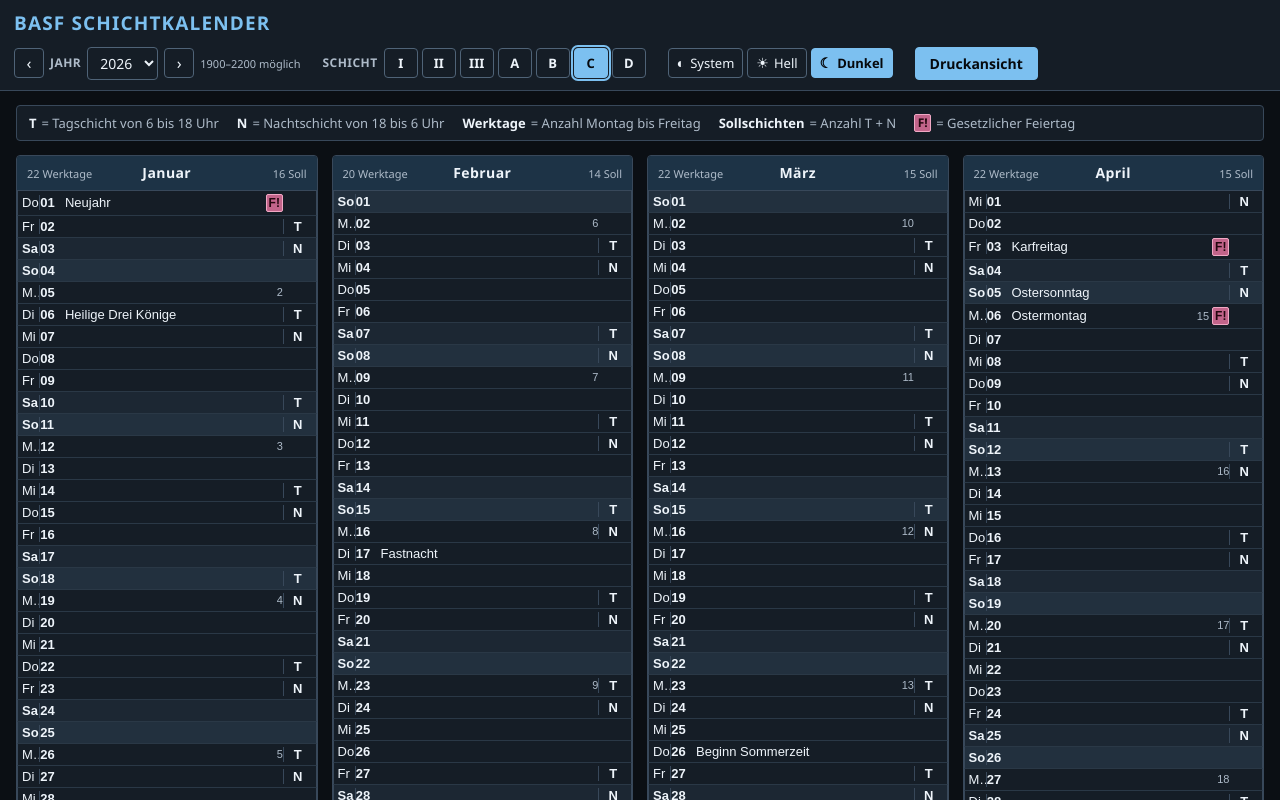
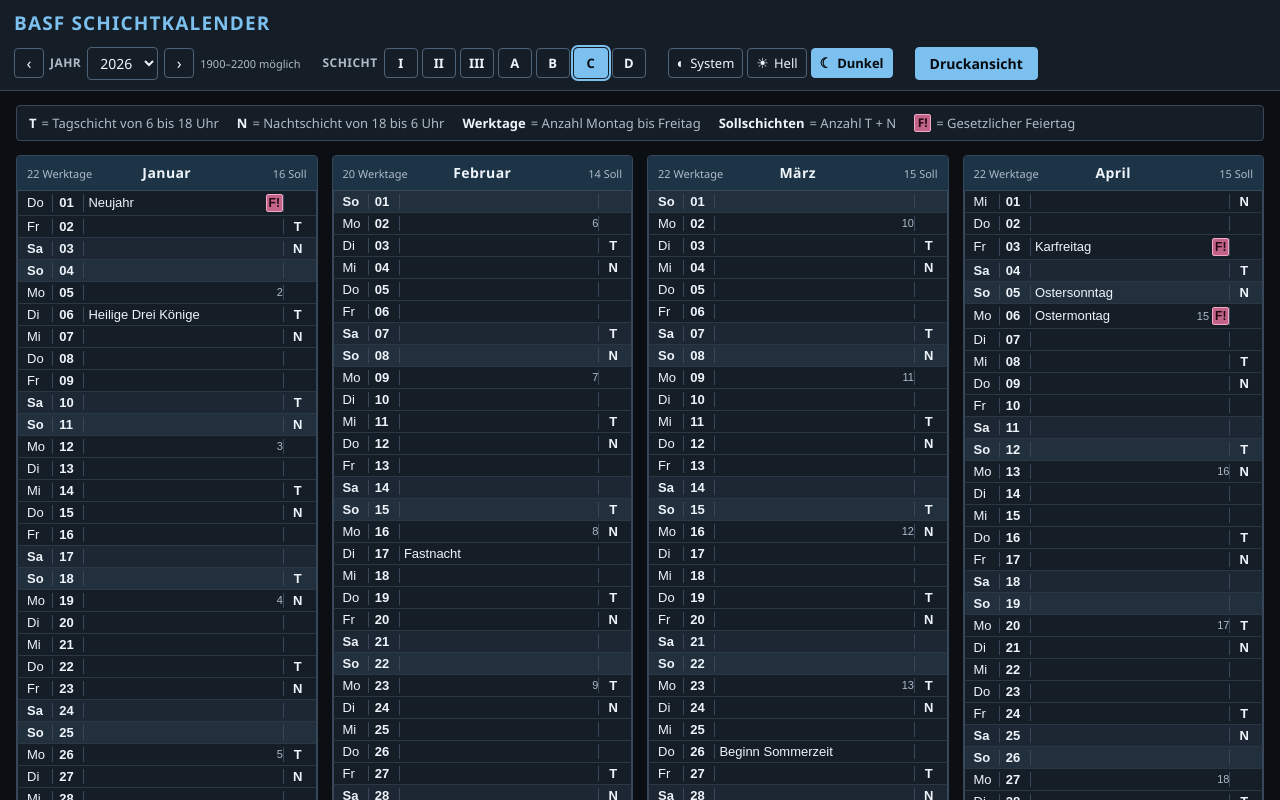
Before and after one commit to abeckz/html---Schichtkalender, a React (Vite) app: page / in a window 1280 px wide. Shown: the top 800 px of the page. Built offline with nearby package versions, Linux system fonts and the light colour scheme.

Commit message:
Style III

```diff
--- a/src/print/print.css
+++ b/src/print/print.css
@@ -194,21 +194,39 @@
  * Tageszeile wiederholt werden und über den gesamten Monat als eine einzige
  * Linie erscheinen:
  * - ein Strich zwischen Wochentag und Tagesnummer,
+ * - ein Strich rechts neben der Tagesnummer,
  * - ein Strich links von der Schichtspalte T/N.
  * Die KW-/F!-Spalte bleibt bewusst strichfrei.
+ *
+ * Damit die Linie wirklich durchgehend wirkt (und nicht nur so hoch wie der
+ * Text), streckt sich die Zelle über die volle Zeilenhöhe (`align-self:
+ * stretch`) und zentriert ihren Inhalt selbst. Die Zeile selbst bleibt bei
+ * `align-items: center`, alle strichfreien Spalten bleiben also wie bisher.
  */
 .print-row > .print-col-wo {
-  padding-left: 0.15mm;
-  padding-right: 0;
+  align-self: stretch;
+  display: flex;
+  align-items: center;
+  justify-content: center;
+  padding: 0 0.15mm;
   border-right: 0.25pt solid #c8ccd1;
 }
 
 .print-row > .print-col-datum {
-  padding-left: 0.2mm;
+  align-self: stretch;
+  display: flex;
+  align-items: center;
+  justify-content: center;
+  padding: 0 0.2mm;
+  border-right: 0.25pt solid #c8ccd1;
 }
 
 /* Ein einziger durchgehender Strich links von T/N - rechts ohne Linie. */
 .print-row > .print-col-schicht {
+  align-self: stretch;
+  display: flex;
+  align-items: center;
+  justify-content: center;
   border-left: 0.25pt solid #c8ccd1;
 }
 
@@ -246,6 +264,11 @@
  * von der logischen Zeilenzahl ab (siehe `utils/textFit.ts`): eine Zeile
  * groß, zwei Zeilen mittel, drei Zeilen klein. Termin- und Feiertagsnamen
  * (ohne Beschriftung) bleiben einzeilig in der Standardgröße.
+ *
+ * `white-space: pre-line` sorgt dafür, dass die im Eingabefeld gesetzten
+ * harten Zeilenumbrüche (`\n`) auch im Druck als Zeilenumbrüche erscheinen.
+ * Mit `normal` würden sie zu Leerzeichen zusammengezogen und die drei
+ * eingegebenen Zeilen erschienen innerhalb der Zelle nebeneinander.
  */
 .print-row > .print-col-info.label-lines-1,
 .print-row > .print-col-info.label-lines-2,
@@ -254,8 +277,9 @@
   -webkit-box-orient: vertical;
   -webkit-line-clamp: 3;
   line-clamp: 3;
-  white-space: normal;
+  white-space: pre-line;
   overflow: hidden;
+  overflow-wrap: anywhere;
   text-overflow: clip;
 }
 
--- a/src/styles.css
+++ b/src/styles.css
@@ -407,7 +407,7 @@
  */
 .day-row {
   display: grid;
-  grid-template-columns: 1.4em 1.6em minmax(0, 1fr) 3.2em 2.2em;
+  grid-template-columns: 2.4em 2.4em minmax(0, 1fr) 3.2em 2.2em;
   align-items: center;
   gap: 0;
   width: 100%;
@@ -475,21 +475,38 @@
  * Tageszeile wiederholt werden und über den gesamten Monat als eine einzige
  * Linie erscheinen:
  * - ein Strich zwischen Wochentag und Tagesnummer,
+ * - ein Strich rechts neben der Tagesnummer,
  * - ein Strich links von der Schichtspalte T/N.
  * Die KW-/F!-Spalte bleibt bewusst strichfrei.
+ *
+ * Damit die Linie wirklich durchgehend wirkt (und nicht nur so hoch wie der
+ * Text), streckt sich die Zelle über die volle Zeilenhöhe (`align-self:
+ * stretch`) und zentriert ihren Inhalt selbst. Die Zeile selbst bleibt bei
+ * `align-items: center`, alle strichfreien Spalten bleiben also wie bisher.
  */
 .cell-weekday {
-  padding-right: 0;
+  align-self: stretch;
+  display: flex;
+  align-items: center;
+  padding: 0 5px;
   border-right: 1px solid var(--color-border);
 }
 
 .cell-day {
-  padding-left: 0;
+  align-self: stretch;
+  display: flex;
+  align-items: center;
+  padding: 0 6px;
   font-weight: 600;
+  border-right: 1px solid var(--color-border);
 }
 
 /* Ein einziger durchgehender Strich links von T/N - rechts ohne Linie. */
 .cell-shift {
+  align-self: stretch;
+  display: flex;
+  align-items: center;
+  justify-content: center;
   border-left: 1px solid var(--color-border);
 }
 
@@ -505,6 +522,11 @@
  * Mehrzeilige Beschriftung: höchstens drei Zeilen. Die Schriftgröße hängt
  * von der logischen Zeilenzahl ab (siehe `utils/textFit.ts`): eine Zeile
  * groß, zwei Zeilen mittel, drei Zeilen klein.
+ *
+ * `white-space: pre-line` sorgt dafür, dass die im Eingabefeld gesetzten
+ * harten Zeilenumbrüche (`\n`) auch tatsächlich als Zeilenumbrüche erscheinen.
+ * Mit `normal` würden sie zu Leerzeichen zusammengezogen und die drei
+ * eingegebenen Zeilen erschienen innerhalb der Zelle nebeneinander.
  */
 .cell-information.label-lines-1,
 .cell-information.label-lines-2,
@@ -513,8 +535,9 @@
   -webkit-box-orient: vertical;
   -webkit-line-clamp: 3;
   line-clamp: 3;
-  white-space: normal;
+  white-space: pre-line;
   overflow: hidden;
+  overflow-wrap: anywhere;
 }
 
 .cell-information.label-lines-1 {
```
Also changed, not shown: BASF-Schichtkalender.html (+1 -1 lines), 2 other files (tests, documents, lock files or other folders).
